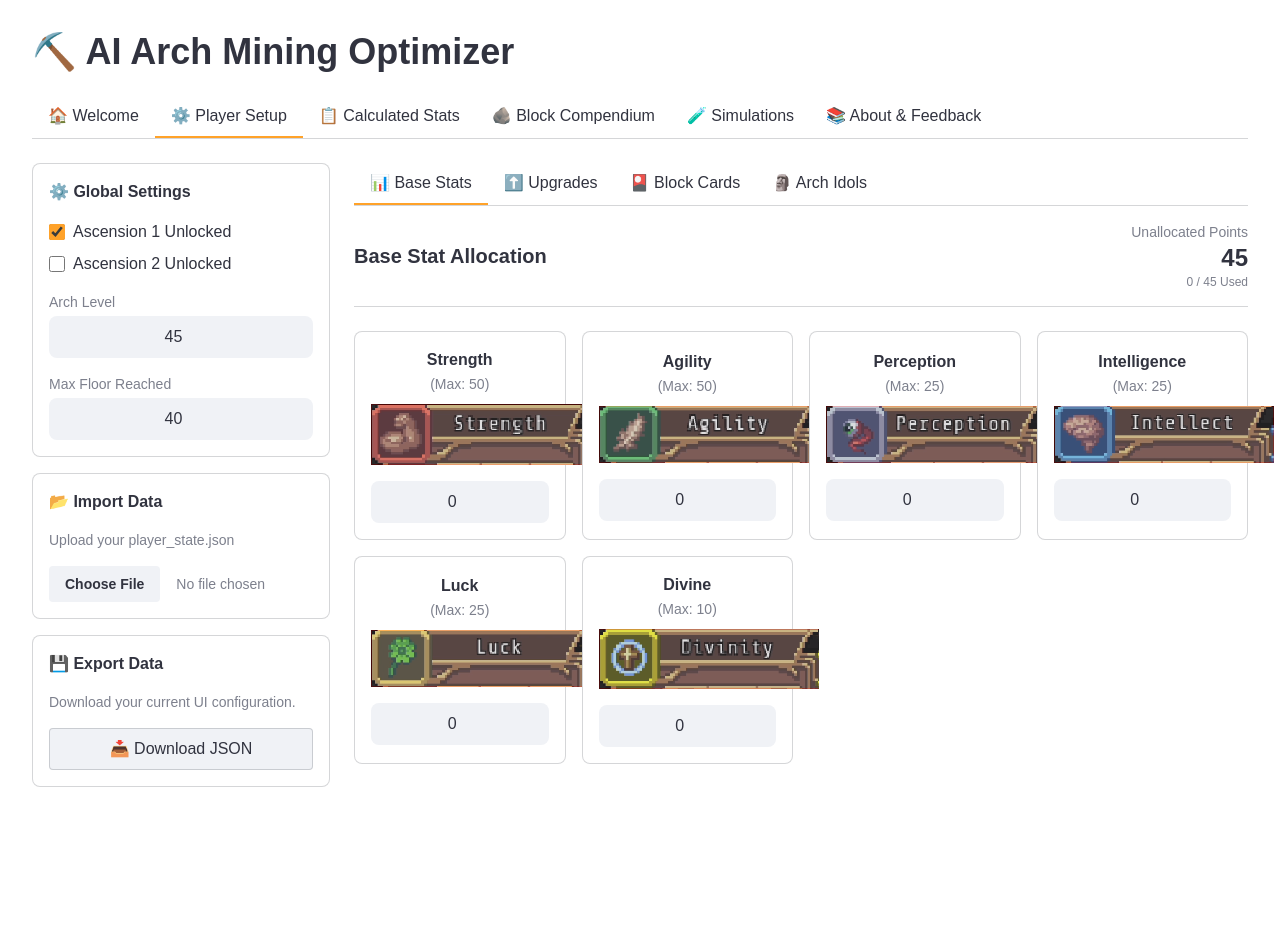
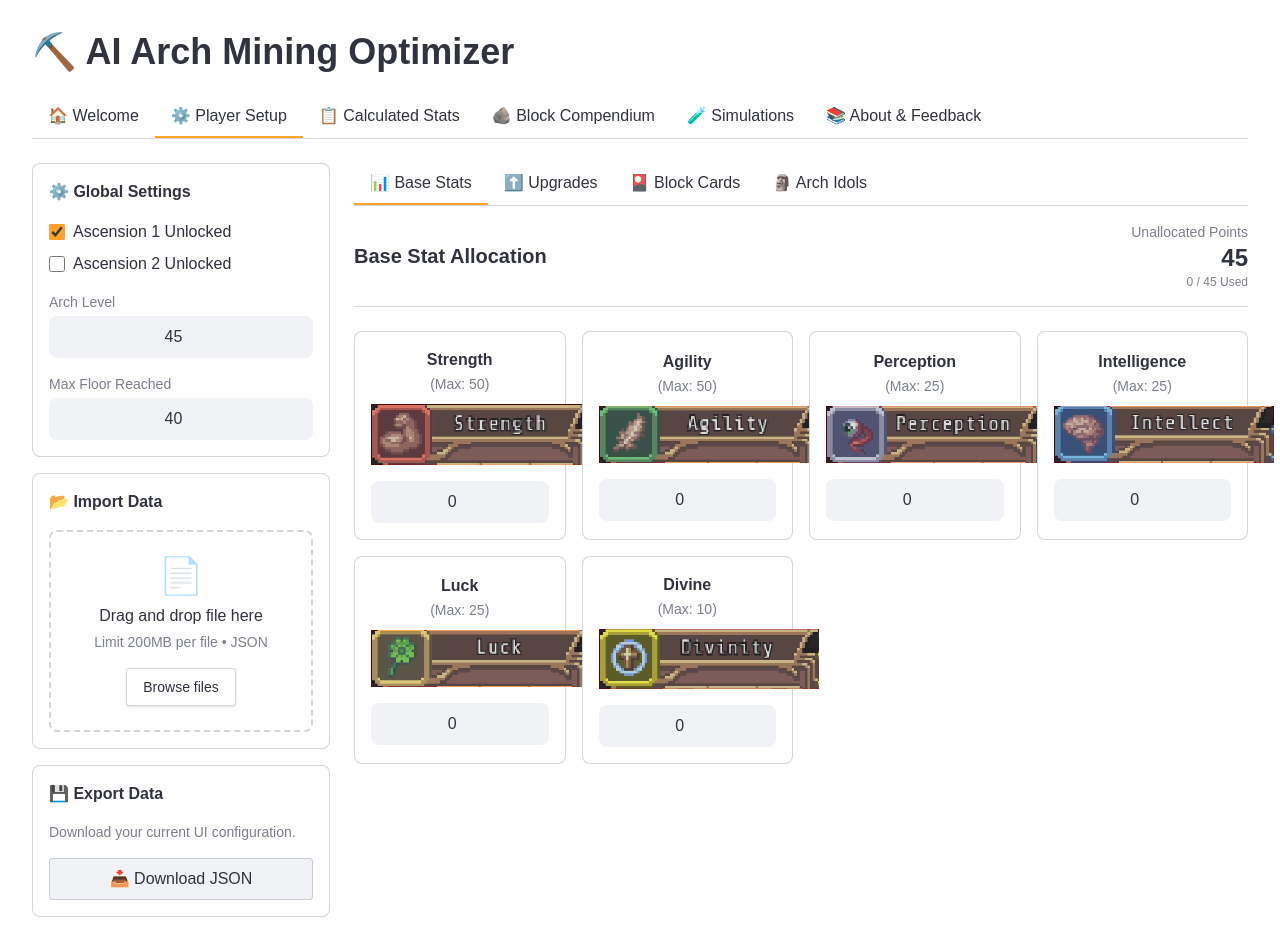
Before and after one commit to lobogrande/IoM-Arch-Optimizer-Web, a React (Vite) app: page / in a window 1280 px wide. Before the commit the page ends 819 px from the top, so only its background shows below. Built offline with nearby package versions, Linux system fonts and the light colour scheme.

Commit message:
ux: Implement Streamlit-style dashed drag-and-drop upload zone

```diff
--- a/src/components/PlayerSetup.jsx
+++ b/src/components/PlayerSetup.jsx
@@ -133,13 +133,31 @@ export default function PlayerSetup() {
         {/* --- 2. IMPORT DATA --- */}
         <div className="st-container">
           <h3 className="font-bold mb-4 flex items-center gap-2">📂 Import Data</h3>
-          <p className="text-sm text-st-text-light mb-4">Upload your player_state.json</p>
-          <input
-            type="file"
-            accept=".json"
-            onChange={handleFileUpload}
-            className="block w-full text-sm text-st-text-light file:mr-4 file:py-2 file:px-4 file:rounded file:border-0 file:text-sm file:font-semibold file:bg-st-secondary file:text-st-text hover:file:bg-gray-200 cursor-pointer"
-          />
+
+          <div
+            onDragOver={handleDragOver}
+            onDragLeave={handleDragLeave}
+            onDrop={handleDrop}
+            className={`border-2 border-dashed rounded-lg p-6 flex flex-col items-center justify-center transition-colors duration-200 ${
+              isDragging
+                ? 'border-st-orange bg-orange-50/50'
+                : 'border-gray-300 hover:border-st-orange bg-st-bg'
+            }`}
+          >
+            <div className="text-4xl mb-2 opacity-50">📄</div>
+            <p className="text-st-text font-medium mb-1">Drag and drop file here</p>
+            <p className="text-st-text-light text-sm mb-4">Limit 200MB per file • JSON</p>
+
+            <label className="cursor-pointer bg-st-bg text-st-text border border-st-border rounded px-4 py-2 hover:border-st-orange hover:text-st-orange transition-colors font-medium text-sm shadow-sm">
+              Browse files
+              <input
+                type="file"
+                accept=".json"
+                onChange={handleFileUpload}
+                className="hidden"
+              />
+            </label>
+          </div>
         </div>
 
         {/* --- 3. EXPORT DATA --- */}
```
